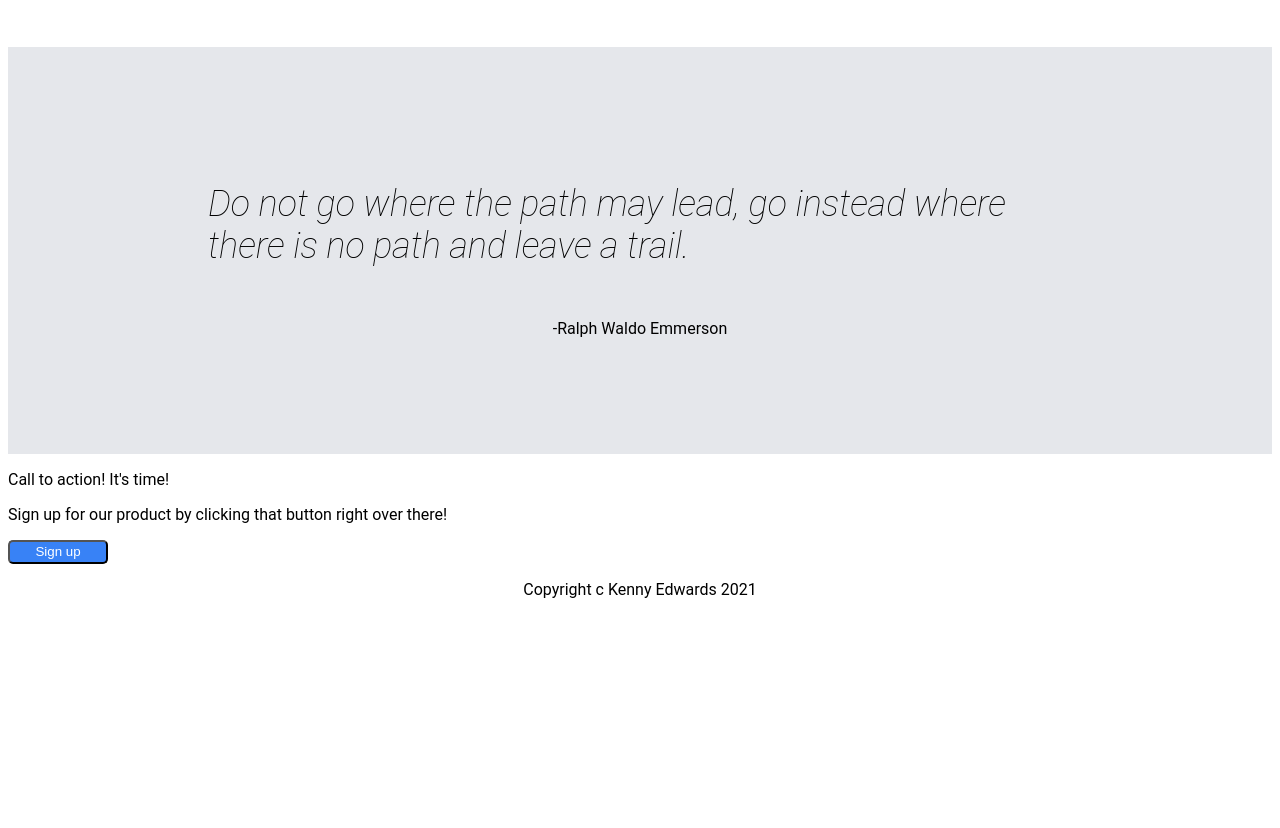
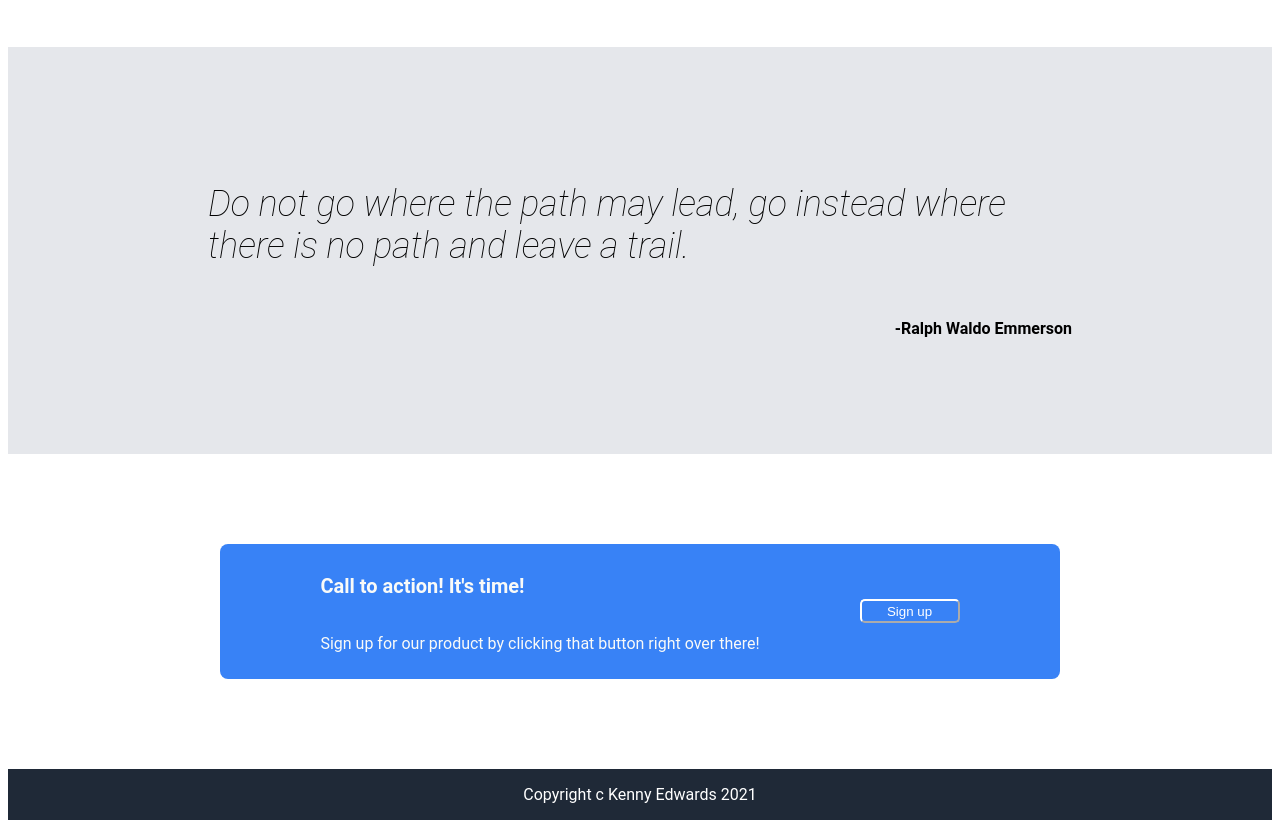
Before and after one commit to kenneth-r-edwards/css_project, a plain HTML site: page index.html in a window 1280 px wide. Shown: the part 1051-1879 px from the top of the page. Before the commit the page ends 1674 px from the top, so only its background shows below. Drawn offline with Linux system fonts and the light colour scheme.

Commit message:
completed first iteration of this page

```diff
--- a/index.html
+++ b/index.html
@@ -54,11 +54,13 @@
         <p class="author">-Ralph Waldo Emmerson</p>
     </div>
     <div class="fourth">
-        <div class="fourthtext">
-            <p>Call to action! It's time!</p>
-            <p>Sign up for our product by clicking that button right over there!</p>
+        <div class="fourthbutton">
+            <div class="fourthtext">
+                <p class="call">Call to action! It's time!</p>
+                <p>Sign up for our product by clicking that button right over there!</p>
+            </div>
+            <button>Sign up</button>
         </div>
-        <button>Sign up</button>
     </div>
 
 </body>
--- a/style.css
+++ b/style.css
@@ -1,13 +1,16 @@
 body {
     display: flex;
     flex-direction: column;
+    flex: 1 1 0%;
     font-family: "Roboto", sans-serif;
+
 
 }
 
 .header,
 .footer {
     font-family: "Roboto", sans-serif;
+
 }
 
 .header {
@@ -65,6 +68,8 @@ a {
 .footer {
     display: flex;
     justify-content: center;
+    background-color: #1f2937;
+    color: white;
 }
 
 button {
@@ -76,6 +81,8 @@ button {
     align-items: center;
     justify-content: center;
     border-radius: 5px;
+    border-color: white;
+
 }
 
 .beach {
@@ -113,8 +120,8 @@ button {
 .third {
     display: flex;
     flex-direction: column;
-    align-items: center;
-    justify-content: center;
+    --align-items: center;
+    --justify-content: center;
     background-color: #E5E7EB;
     padding: 100px 200px;
 
@@ -129,5 +136,35 @@ button {
 
 .author {
     display: flex;
-    align-items: flex-end;
+    justify-content: flex-end;
+    font-weight: 700;
 }
+
+.fourth {
+    display: flex;
+    padding: 90px 140px;
+    justify-content: center;
+    align-items: center;
+}
+
+.fourthbutton {
+    display: flex;
+    align-items: center;
+    justify-content: center;
+    background-color: #3882F6;
+    padding: 10px 100px;
+    border-radius: 8px;
+    gap: 100px;
+}
+
+.fourthtext {
+    display: flex;
+    flex-direction: column;
+    color: #F9FAF8;
+}
+
+.call {
+    font-weight: 700;
+    font-size: 20px;
+    margin-bottom: -24;
+}
```
